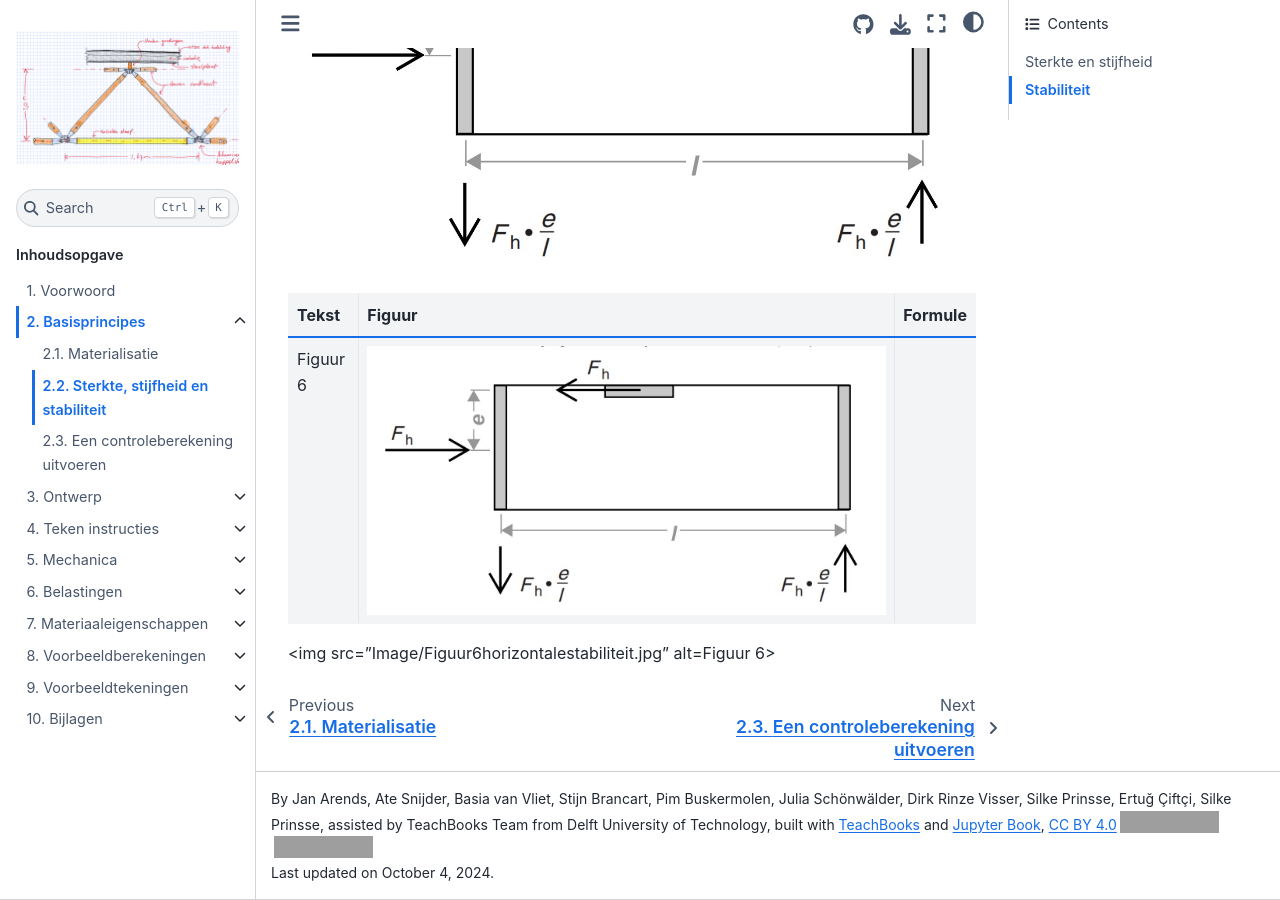
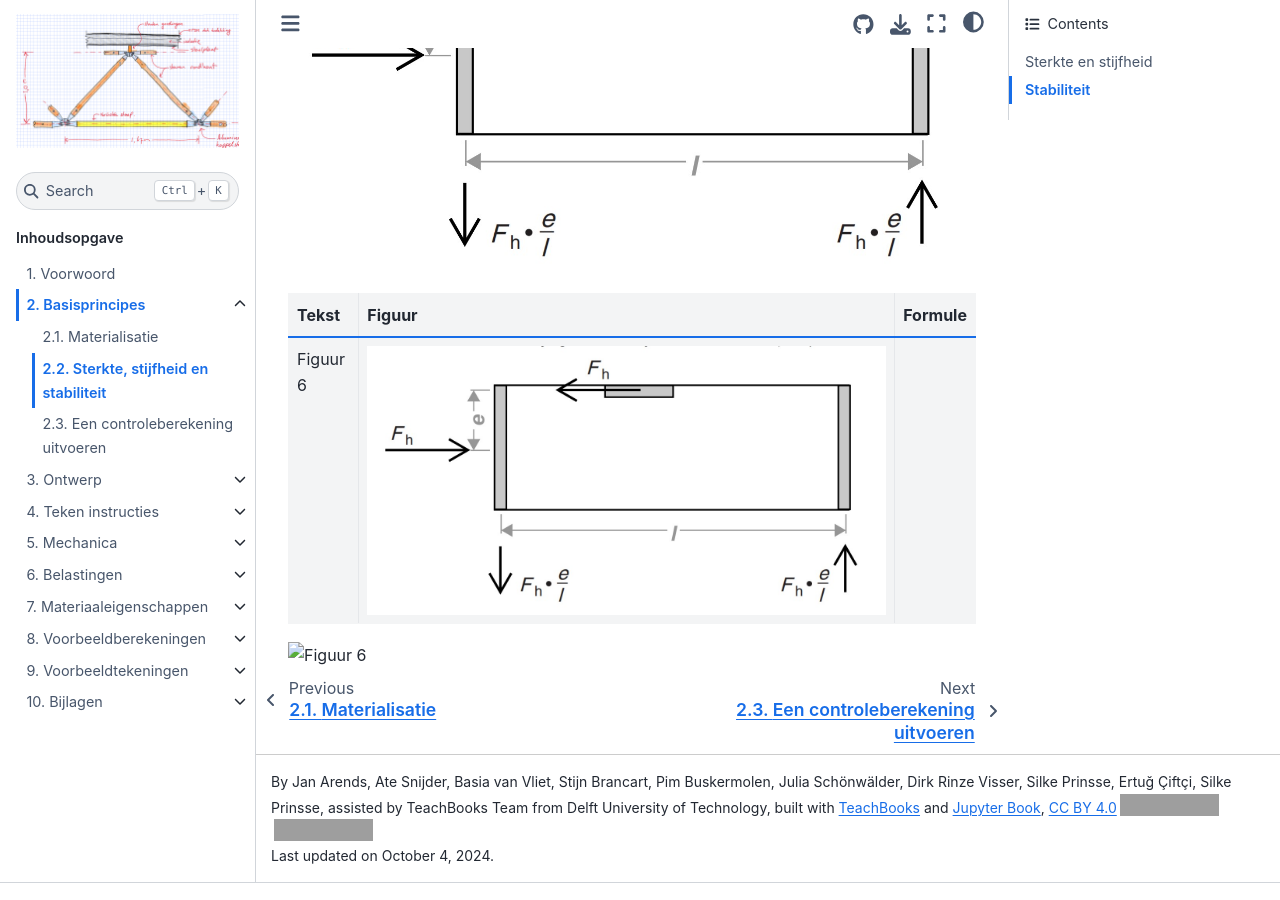
Before and after one commit to TeachBooks/vademecum, a Jupyter Book: the page built from book/basisprincipes/sterkte_stijfheid_stabiliteit.md, in a window 1280 px wide and 900 px high, scrolled down 4124 px. Built offline with Jupyter Book 1.0.4 settings and Sphinx 7.4.7 and the Sphinx Book theme 1.1.4, drawn with Linux system fonts in a browser that asks for light colours; comment, search, counter and statistics services are not loaded; grey boxes are pictures that could not be loaded.

Commit message:
HTML image

```diff
--- a/book/basisprincipes/sterkte_stijfheid_stabiliteit.md
+++ b/book/basisprincipes/sterkte_stijfheid_stabiliteit.md
@@ -65,4 +65,4 @@ Minimaal drie schijven of windverbanden zijn nodig om horizontale stabiliteit te
 |---|---|---|
 | Figuur 6 | ![Figuur 6](Images/Figuur6horizontalestabiliteit.jpg) |
 
-<img src="Image/Figuur6horizontalestabiliteit.jpg" alt=Figuur 6>
+<img src="Image/Figuur6horizontalestabiliteit.jpg" alt="Figuur 6">
```
Also changed, not shown: book/ontwerp/staal.md (+1 -1 lines).
